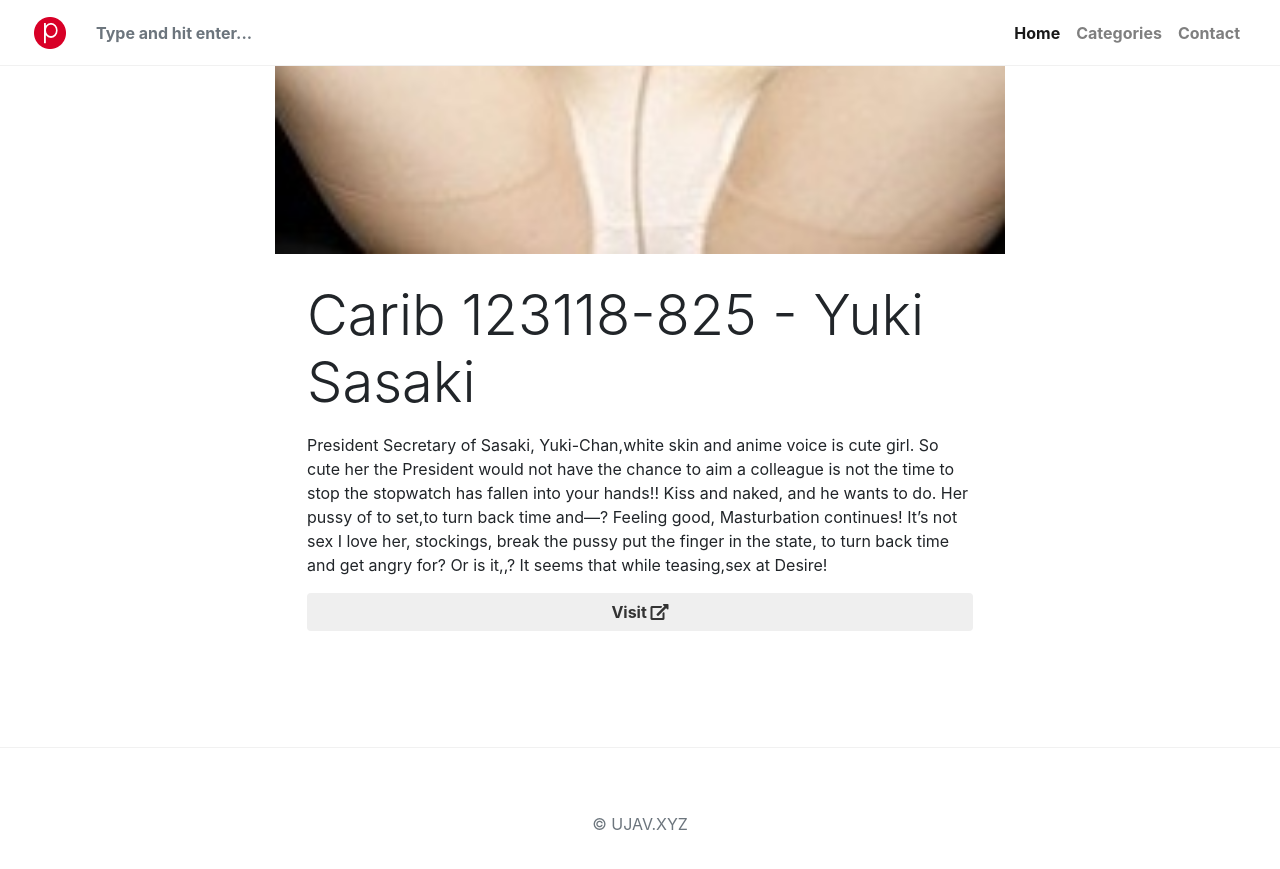
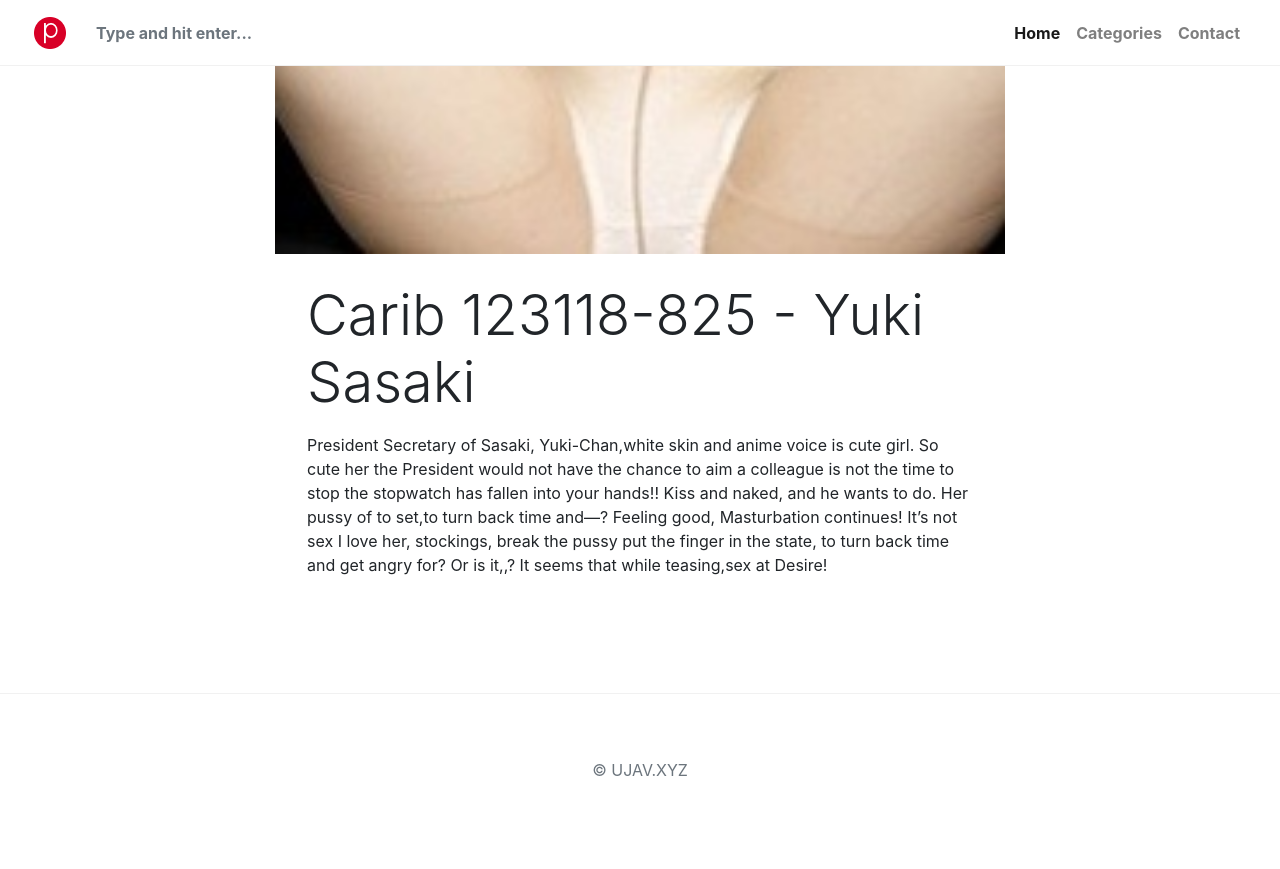
Before and after one commit to ujav/u, a Jekyll site: the page built from _posts/2019-01-04-yuki-sasaki.md, in a window 1280 px wide and 900 px high, scrolled down 936 px. Shown: the top 869 px of the window. Built offline with Jekyll 4.4.1, drawn with Linux system fonts in a browser that asks for light colours; nearby versions of some CDN libraries; library files that are not in the unit come from our copies; comment, search, counter and statistics services are not loaded; after the commit the page ends 1782 px from its top, so only the background shows below that.

Commit message:
Update post.html

```diff
--- a/_layouts/post.html
+++ b/_layouts/post.html
@@ -32,11 +32,7 @@ layout: default
 
     				{{ content }}
 
-                    {% if page.visit %}
-                    <p><a target="_blank" href="{{page.visit}}" class="btn btn-gray d-block font-weight-bold">
-                        Visit <i class="fas fa-external-link-alt"></i></a>
-                    </p>
-                    {% endif %}
+
 
                     {% for category in page.categories %}
                       <a class="btn btn-sm btn-primary mt-2" href="{{site.baseurl}}/categories.html#{{ category | downcase }}">
```
